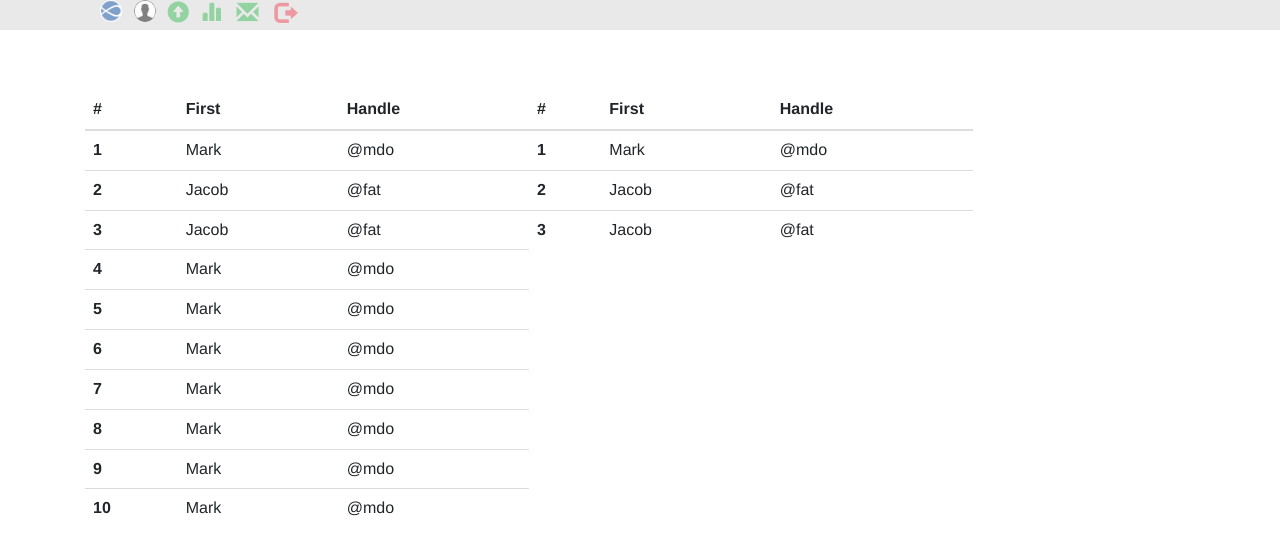
After one commit to Guillermonv/DjangoPosts, a Django app: page /posts/stats in a window 1280 px wide. The commit adds this page. Shown: the top 555 px of the page. Run offline with Django 3.2, Linux system fonts and the light colour scheme; parts of the project's set-up code (start-up, migrations or seed data) failed here and were passed over; some libraries are stand-ins or nearby versions.

Commit message:
add stats layer

```diff
--- a/posts/urls.py
+++ b/posts/urls.py
@@ -6,6 +6,7 @@ from posts import views as postviews
 urlpatterns = [
   path(route= '', view=postviews.renderize , name='feed'),
   path(route='posts/new',view=postviews.create_post,name='create_post'),
+   path(route='posts/stats',view=postviews.stats,name='post_stats'),
   path('comment/new', postviews.comment_new, name='comment_new'),
   #path(route='´post/comment<str:id>/',view=postviews.comment,name='comment'),
 ]
--- a/posts/views.py
+++ b/posts/views.py
@@ -79,3 +79,7 @@ def comment_new(request, pk):
         form = CommentForm()
     return render(request, 'blog/add_comment_to_post.html', {'form': form})
 """
+
+
+def stats(request):
+   return render(request,"stats.html")
--- a/templates/nav.html
+++ b/templates/nav.html
@@ -1,10 +1,11 @@
 {% load static %}
-<nav class="navbar navbar-expand-lg fixed-top" style="overflow: hidden;
+
+<nav class="navbar-expand-lg fixed-top" style="overflow: hidden;
 background-color:#D3D3D3;
 position: fixed;
 top: 0;
 opacity: .5;
-height: 4%;
+height: 30px;
 width: 100%;" id="main_navbar" >
 
     <div class="container">
@@ -14,7 +15,7 @@ width: 100%;" id="main_navbar" >
      <span>
           <p>
               <a href="{% url "posts:feed" %}">
-            <img src="{% static "img/instagram.png"%}" height=32 class="d-inline-block rounded-circle align-top">
+            <img src="{% static "img/instagram.png"%}" height="22" class="d-inline-block rounded-circle align-top">
               </a>
         </p>
      </span>
@@ -22,10 +23,10 @@ width: 100%;" id="main_navbar" >
                <li class="nav-item">
                    <a href="{% url "users:detail" request.user.username%}">
                     {% if user.profiles.picture %}
-                     <img src=" {{user.profiles.picture.url}} " height="32"
+                     <img src=" {{user.profiles.picture.url}} " height="22"
                        class="rounded-circle align-top"/>
                     {% else %}
-                       <img src="{% static  "img/profile.png"%}" height="32"
+                       <img src="{% static  "img/profile.png"%}" height="22"
                        class="d-inline-block rounded-circle align-top"/>
                    {% endif %}
                    </a>
@@ -34,23 +35,23 @@ width: 100%;" id="main_navbar" >
                &nbsp &nbsp
                     <li class="nav-item nav-icon">
                             <a href="{% url "posts:create_post" %}">
-                                    <span class="glyphicon glyphicon-circle-arrow-up" style="font-size:32px"></span>
+                                    <span class="glyphicon glyphicon-circle-arrow-up text-success" style="font-size:22px"></span>
                     </a>
                </li>
                &nbsp &nbsp
                <li class="nav-item nav-icon">
-                    <a href="#">
-                            <span class="glyphicon glyphicon-stats" style="font-size:30px"></span>
+                    <a href="{% url "posts:post_stats" %}">
+                            <span class="glyphicon glyphicon-stats text-success" style="font-size:20px"></span>
             </a>
             &nbsp &nbsp
             <li class="nav-item nav-icon">
                     <a href="#">
-                            <span class="glyphicon glyphicon-envelope" style="font-size:32px"></span>
+                            <span class="glyphicon glyphicon-envelope text-success" style="font-size:22px"></span>
             </a>
             &nbsp &nbsp
             <li class="nav-item nav-icon">
                     <a href="{% url "users:logout" %}">
-                            <span class="glyphicon glyphicon-log-out" style="font-size:32px"></span>
+                            <span class="glyphicon glyphicon-log-out text-danger" style="font-size:22px"></span>
             </a>
 
 
--- /dev/null
+++ b/templates/stats.html
@@ -0,0 +1,101 @@
+{% extends "base.html" %}
+
+{% block head_content %}
+    <title>Darwoft</title>
+{% endblock%}
+
+{% block container %}
+<br><br><br>
+<div>
+<table style="float: left ;width: 40%;"class="table table-hover">
+  <thead>
+    <tr>
+      <th scope="col">#</th>
+      <th scope="col">First</th>
+      <th scope="col">Handle</th>
+    </tr>
+  </thead>
+  <tbody>
+    <tr>
+      <th scope="row">1</th>
+      <td>Mark</td>
+      <td>@mdo</td>
+    </tr>
+    <tr>
+      <th scope="row">2</th>
+      <td>Jacob</td>
+
+      <td>@fat</td>
+    </tr>
+    <tr>
+      <th scope="row">3</th>
+      <td>Jacob</td>
+      <td>@fat</td>
+    </tr>
+    <tr>
+      <th scope="row">4</th>
+      <td>Mark</td>
+      <td>@mdo</td>
+    </tr>
+    <tr>
+      <th scope="row">5</th>
+      <td>Mark</td>
+      <td>@mdo</td>
+    </tr>
+    <tr>
+      <th scope="row">6</th>
+      <td>Mark</td>
+      <td>@mdo</td>
+    </tr>
+    <tr>
+      <th scope="row">7</th>
+      <td>Mark</td>
+      <td>@mdo</td>
+    </tr>
+    <tr>
+      <th scope="row">8</th>
+      <td>Mark</td>
+      <td>@mdo</td>
+    </tr>
+    <tr>
+      <th scope="row">9</th>
+      <td>Mark</td>
+      <td>@mdo</td>
+    </tr>
+    <tr>
+      <th scope="row">10</th>
+      <td>Mark</td>
+      <td>@mdo</td>
+    </tr>
+  </tbody>
+</table>
+&nbsp;&nbsp;&nbsp;&nbsp;
+<table style="float: left ;width: 40%;" class="table table-hover">
+  <thead>
+    <tr>
+      <th scope="col">#</th>
+      <th scope="col">First</th>
+      <th scope="col">Handle</th>
+    </tr>
+  </thead>
+  <tbody>
+    <tr>
+      <th scope="row">1</th>
+      <td>Mark</td>
+      <td>@mdo</td>
+    </tr>
+    <tr>
+      <th scope="row">2</th>
+      <td>Jacob</td>
+
+      <td>@fat</td>
+    </tr>
+    <tr>
+      <th scope="row">3</th>
+      <td>Jacob</td>
+      <td>@fat</td>
+    </tr>
+  </tbody>
+</table>
+</div>
+{% endblock %}
```
Also changed, not shown: templates/posts/stats.html (added, +19 -0 lines), static/css/bootstrap.css.
